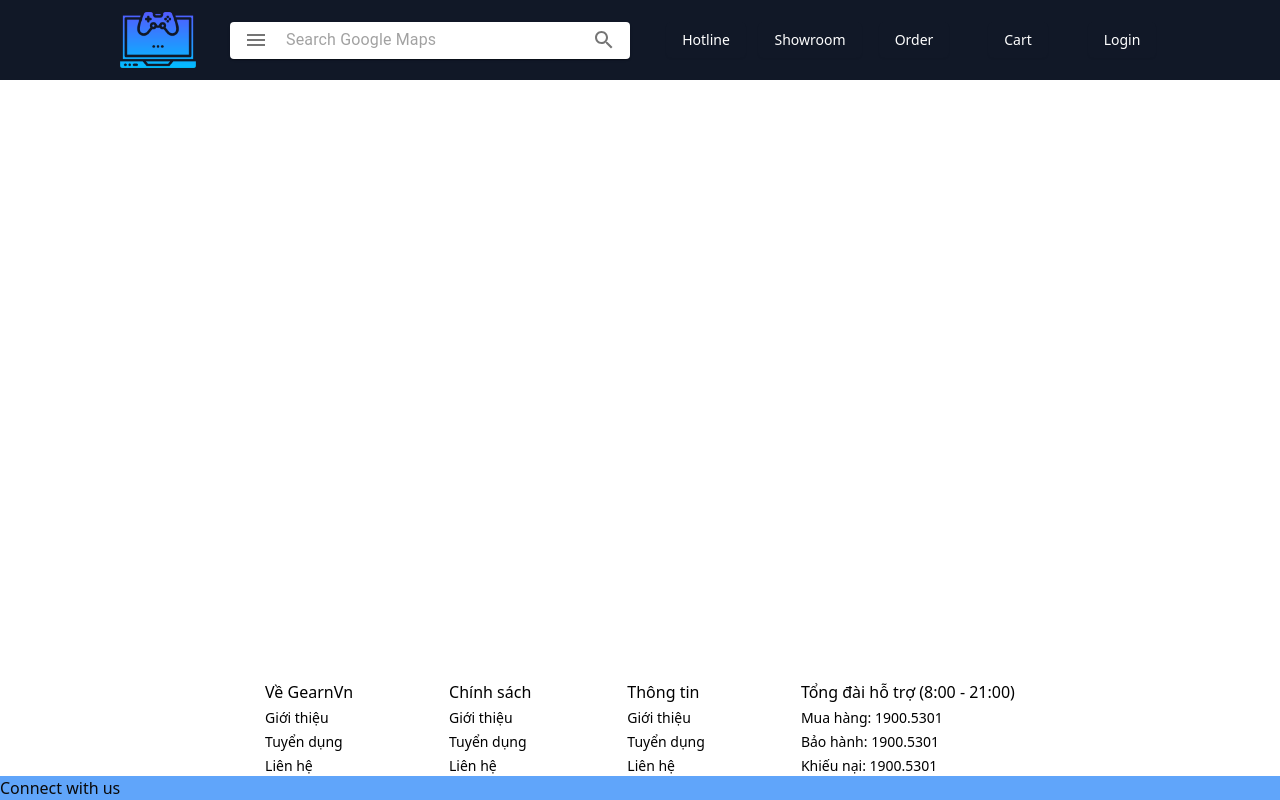
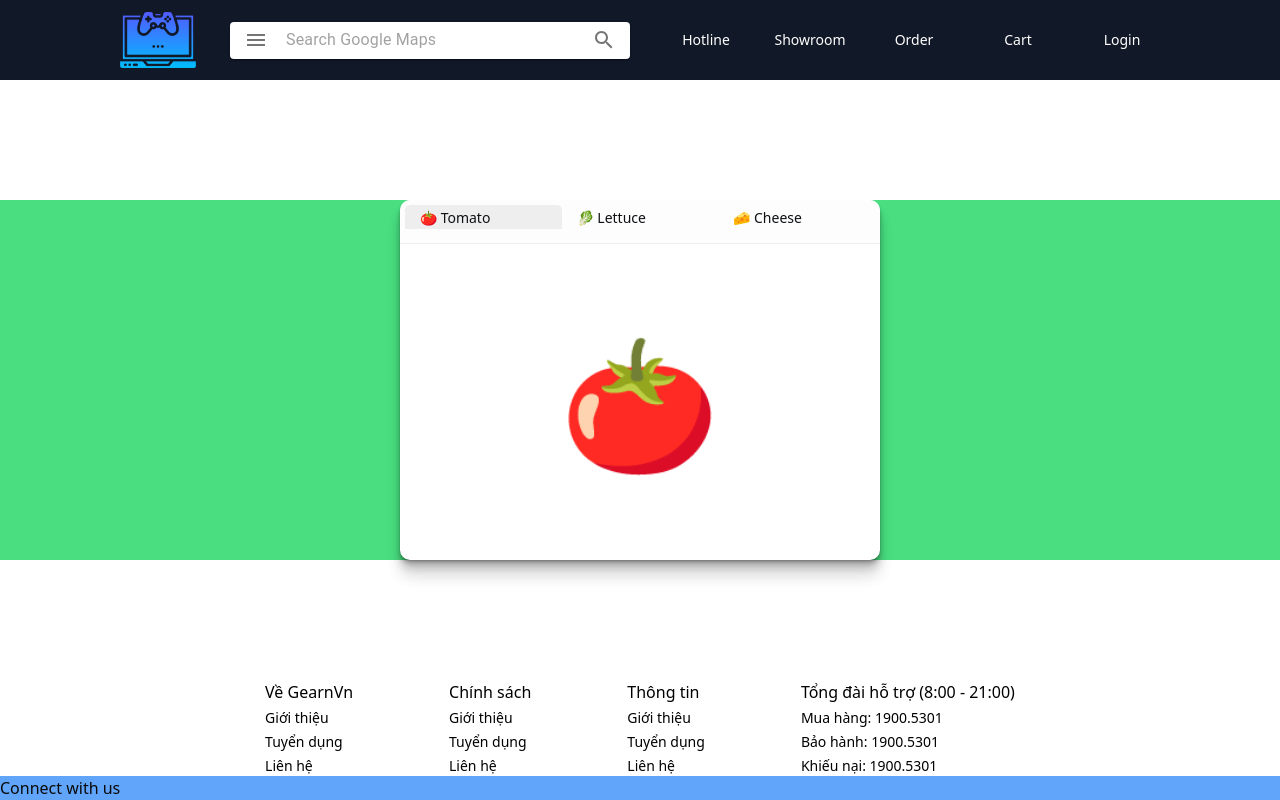
Before and after one commit to tom-e666/E-Commerce-FE, a Next.js app: page / in a window 1280 px wide. Built offline with nearby package versions, Linux system fonts and the light colour scheme.

Commit message:
updateupdate

```diff
--- a/package.json
+++ b/package.json
@@ -19,6 +19,7 @@
     "clsx": "^2.1.1",
     "graphql": "^16.10.0",
     "lucide-react": "^0.482.0",
+    "motion": "^12.9.4",
     "next": "^15.2.1",
     "next-themes": "^0.4.6",
     "react": "^19.0.0",
--- a/src/app/MainPageComponent.tsx
+++ b/src/app/MainPageComponent.tsx
@@ -1,9 +1,9 @@
 'use client'
-const MainPageComponent=()=>{
+import SharedLayoutAnimation from "@/components/ui/SharedLayoutAnimation";
+export default function MainPageComponent() {
     return (
-        <div className="w-screen scroll-auto bg-green-400">
-
+        <div className="w-screen h-fit scroll-auto bg-green-400 flex justify-center ">
+            <SharedLayoutAnimation />
         </div>
     )
 }
-export default MainPageComponent
--- /dev/null
+++ b/src/components/ui/SharedLayoutAnimation.tsx
@@ -0,0 +1,145 @@
+import { AnimatePresence } from "motion/react"
+import * as motion from "motion/react-client"
+import { useState } from "react"
+const allIngredients = [
+    { icon: "🍅", label: "Tomato" },
+    { icon: "🥬", label: "Lettuce" },
+    { icon: "🧀", label: "Cheese" },
+    { icon: "🥕", label: "Carrot" },
+    { icon: "🍌", label: "Banana" },
+    { icon: "🫐", label: "Blueberries" },
+    { icon: "🥂", label: "Champers?" },
+]
+
+const [tomato, lettuce, cheese] = allIngredients
+const tabs = [tomato, lettuce, cheese]
+interface Type {
+    icon: string;
+    label: string;
+}
+interface Product {
+
+}
+
+export default function SharedLayoutAnimation() {
+    const [selectedTab, setSelectedTab] = useState(tabs[0])
+    return (
+        <div style={container}>
+            <nav style={nav}>
+                <ul style={tabsContainer}>
+                    {tabs.map((item) => (
+                        <motion.li
+                            key={item.label}
+                            initial={false}
+                            animate={{
+                                backgroundColor:
+                                    item === selectedTab ? "#eee" : "#eee0",
+                            }}
+                            style={tab}
+                            onClick={() => setSelectedTab(item)}
+                        >
+                            {`${item.icon} ${item.label}`}
+                            {item === selectedTab ? (
+                                <motion.div
+                                    style={underline}
+                                    layoutId="underline"
+                                    id="underline"
+                                />
+                            ) : null}
+                        </motion.li>
+                    ))}
+                </ul>
+            </nav>
+            <main style={iconContainer}>
+                <AnimatePresence mode="wait">
+                    <motion.div
+                        key={selectedTab ? selectedTab.label : "empty"}
+                        initial={{ y: 10, opacity: 0 }}
+                        animate={{ y: 0, opacity: 1 }}
+                        exit={{ y: -10, opacity: 0 }}
+                        transition={{ duration: 0.2 }}
+                        style={icon}
+                    >
+                        {selectedTab ? selectedTab.icon : "😋"}
+                    </motion.div>
+                </AnimatePresence>
+            </main>
+        </div>
+    )
+}
+const container: React.CSSProperties = {
+    width: 480,
+    height: "60vh",
+    maxHeight: 360,
+    borderRadius: 10,
+    background: "white",
+    overflow: "hidden",
+    boxShadow:
+        "0 1px 1px hsl(0deg 0% 0% / 0.075), 0 2px 2px hsl(0deg 0% 0% / 0.075), 0 4px 4px hsl(0deg 0% 0% / 0.075), 0 8px 8px hsl(0deg 0% 0% / 0.075), 0 16px 16px hsl(0deg 0% 0% / 0.075), 0 2px 2px hsl(0deg 0% 0% / 0.075), 0 4px 4px hsl(0deg 0% 0% / 0.075), 0 8px 8px hsl(0deg 0% 0% / 0.075), 0 16px 16px hsl(0deg 0% 0% / 0.075)",
+    display: "flex",
+    flexDirection: "column",
+}
+
+const nav: React.CSSProperties = {
+    background: "#fdfdfd",
+    padding: "5px 5px 0",
+    borderRadius: "10px",
+    borderBottomLeftRadius: 0,
+    borderBottomRightRadius: 0,
+    borderBottom: "1px solid #eeeeee",
+    height: 44,
+}
+
+const tabsStyles: React.CSSProperties = {
+    listStyle: "none",
+    padding: 0,
+    margin: 0,
+    fontWeight: 500,
+    fontSize: 14,
+}
+
+const tabsContainer: React.CSSProperties = {
+    ...tabsStyles,
+    display: "flex",
+    width: "100%",
+}
+
+const tab: React.CSSProperties = {
+    ...tabsStyles,
+    borderRadius: 5,
+    borderBottomLeftRadius: 0,
+    borderBottomRightRadius: 0,
+    width: "100%",
+    padding: "10px 15px",
+    position: "relative",
+    background: "white",
+    cursor: "pointer",
+    height: 24,
+    display: "flex",
+    justifyContent: "space-between",
+    alignItems: "center",
+    flex: 1,
+    minWidth: 0,
+    userSelect: "none",
+    color: "#0f1115",
+}
+
+const underline: React.CSSProperties = {
+    position: "absolute",
+    bottom: -2,
+    left: 0,
+    right: 0,
+    height: 2,
+    background: "var(--accent)",
+}
+
+const iconContainer: React.CSSProperties = {
+    display: "flex",
+    justifyContent: "center",
+    alignItems: "center",
+    flex: 1,
+}
+
+const icon: React.CSSProperties = {
+    fontSize: 128,
+}
--- a/src/components/ui/button.tsx
+++ b/src/components/ui/button.tsx
@@ -1,10 +1,7 @@
 import * as React from "react"
 import { Slot } from "@radix-ui/react-slot"
 import { cva, type VariantProps } from "class-variance-authority"
-
 import { cn } from "@/lib/utils"
-import { JSX } from "@emotion/react/jsx-runtime"
-
 const buttonVariants = cva(
   "inline-flex items-center justify-center gap-2 whitespace-nowrap rounded-md text-sm font-medium transition-colors focus-visible:outline-none focus-visible:ring-1 focus-visible:ring-ring disabled:pointer-events-none disabled:opacity-50 [&_svg]:pointer-events-none [&_svg]:size-4 [&_svg]:shrink-0",
   {
--- a/src/contexts/AuthContext.tsx
+++ b/src/contexts/AuthContext.tsx
@@ -1,6 +1,6 @@
 'use client'
 import { useContext, createContext, useState, useEffect } from "react"
-import { refreshToken } from "@/services/auth/mutation";
+import { refreshToken } from "@/services/auth/endpoints";
 interface User {
     id: string,
     full_name: string
--- a/src/hooks/useAuth.ts
+++ b/src/hooks/useAuth.ts
@@ -1,8 +1,6 @@
 import { useState } from "react";
-import { login,logout } from "@/services/auth/mutation";
+import { login,logout } from "@/services/auth/endpoints";
 import { useAuthContext } from "@/contexts/AuthContext";
-
-
 export const useAuth = () => {
   const [loading, setLoading] = useState(false);
   const [refresh_token,setRefreshToken]=useState<string | null>(null);
```
Also changed, not shown: src/app/hotline/page.jsx (+35 -18 lines), public/background.jpg (added), src/services/auth/endpoints.ts (renamed from src/services/auth/mutation.ts), src/services/brand/endpoints.ts (added), 1 other file (tests, documents, lock files or other folders).
